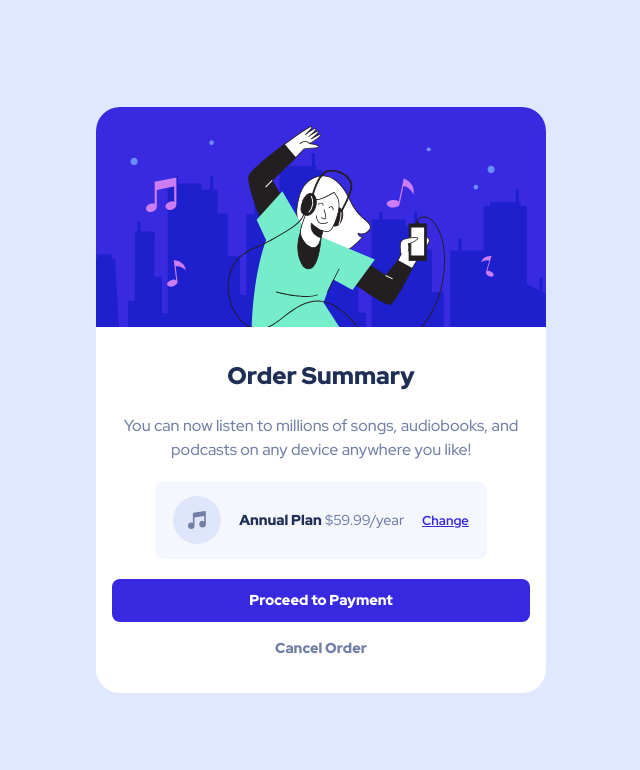
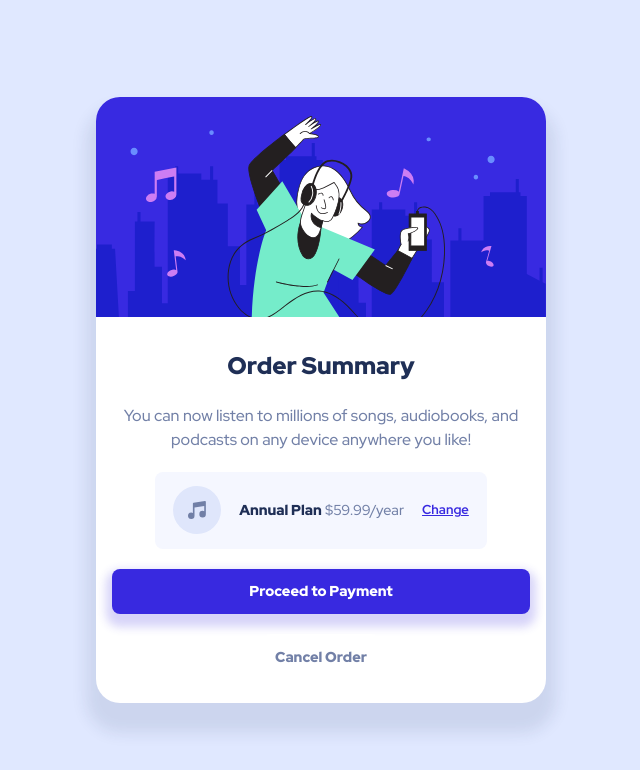
Before and after one commit to halivert/order-summary-component-challenge-hub, a website built with Vite: page index.html in a window 1280 px wide. Shown: the whole page, without its empty margins (319-959 px from the left). Built offline with nearby package versions, Linux system fonts and the light colour scheme.

Commit message:
Finish styles

```diff
--- a/index.html
+++ b/index.html
@@ -2,10 +2,7 @@
 <html lang="en">
   <head>
     <meta charset="UTF-8" />
-    <meta
-      name="viewport"
-      content="width=device-width, initial-scale=1.0"
-    />
+    <meta name="viewport" content="width=device-width, initial-scale=1.0" />
     <title>Order summary component challenge hub</title>
   </head>
 
@@ -21,8 +18,8 @@
         <h1 class="card__title">Order Summary</h1>
 
         <p class="card__description">
-          You can now listen to millions of songs, audiobooks, and
-          podcasts on any device anywhere you like!
+          You can now listen to millions of songs, audiobooks, and podcasts on
+          any device anywhere you like!
         </p>
 
         <div class="actual_plan">
@@ -36,11 +33,9 @@
           <a class="actual_plan__change" href="#change">Change</a>
         </div>
 
-        <div class="buttons">
-          <a class="button button--pay" href="#pay">Proceed to Payment</a>
+        <a class="button button--pay" href="#pay"> Proceed to Payment</a>
 
-          <a class="button button--cancel" href="#cancel">Cancel Order</a>
-        </div>
+        <a class="button button--cancel" href="#cancel">Cancel Order</a>
       </div>
     </article>
     <script type="module" src="/src/main.ts"></script>
--- a/src/style.scss
+++ b/src/style.scss
@@ -30,6 +30,7 @@ body {
 }
 
 .card {
+  box-shadow: 0 20px 15px 10px hsla(223, 47%, 23%, 0.1);
   max-width: 450px;
   width: 85%;
   border-radius: 24px;
@@ -87,13 +88,6 @@ body {
   }
 }
 
-.buttons {
-  display: flex;
-  width: 100%;
-  flex-direction: column;
-  gap: 0.25em;
-}
-
 .button {
   color: var(--text-color);
   background-color: var(--background-color);
@@ -102,16 +96,18 @@ body {
   text-decoration: none;
   font-weight: 900;
   border-radius: 8px;
-  width: 100%;
-  padding: 0.75em;
+  width: var(--width, 100%);
+  padding: 0.825em;
 
   &--pay {
     --text-color: white;
     --background-color: var(--bright-blue);
+    box-shadow: 0 7px 10px 6px hsla(245, 75%, 52%, 0.2);
   }
 
   &--cancel {
     --text-color: var(--desaturated-blue);
     --background-color: white;
+    --width: auto;
   }
 }
```
